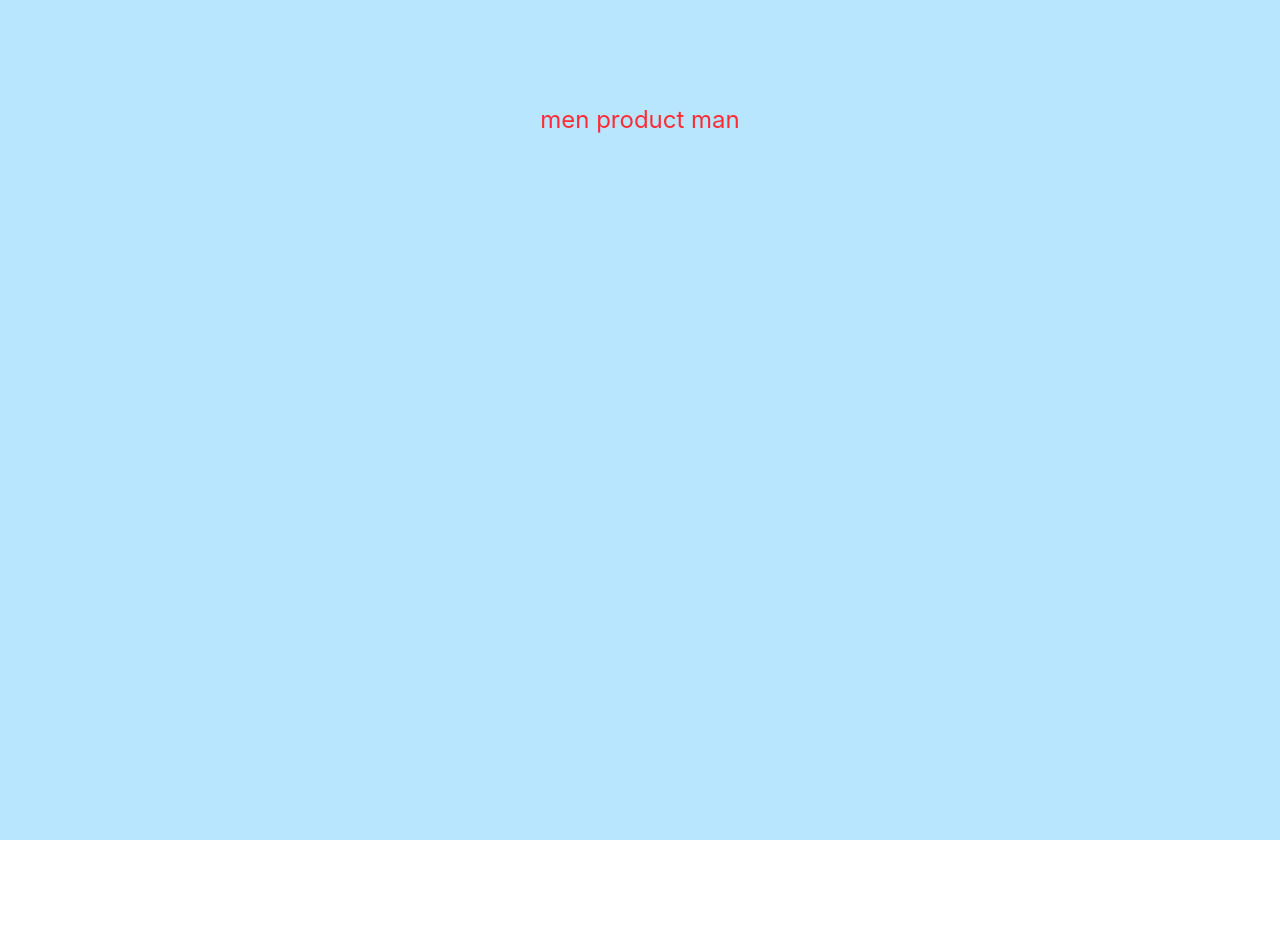
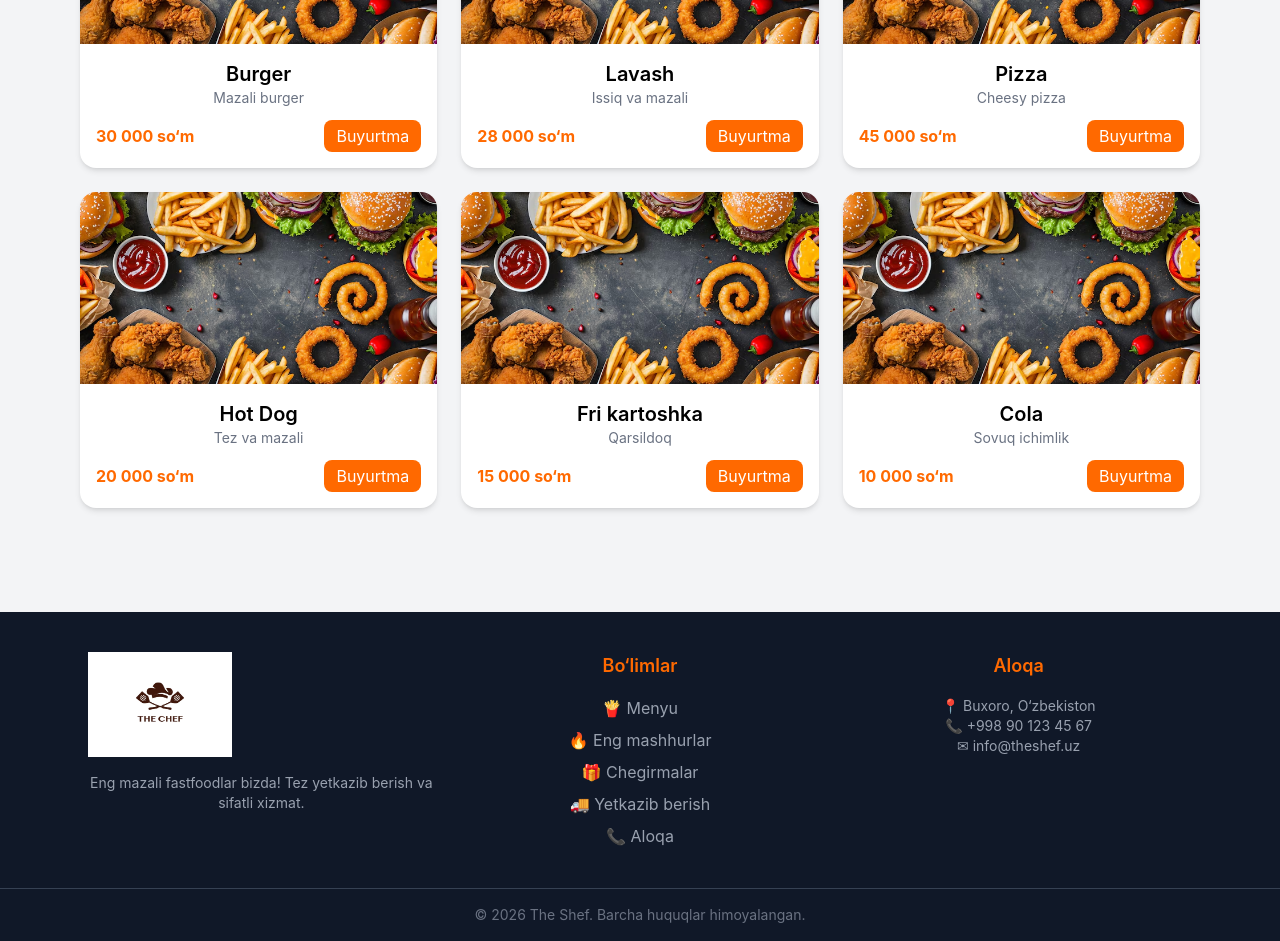
Before and after one commit to AslbekCyb3r/react-rounter, a React (Create React App) app: page /product in a window 1280 px wide. Shown: the part 360-1301 px from the top of the page. Before the commit the page ends 1200 px from the top, so only its background shows below. Built offline with nearby package versions, Linux system fonts and the light colour scheme.

Commit message:
foter qism + contact

```diff
--- a/src/component/Footer.js
+++ b/src/component/Footer.js
@@ -1,23 +1,44 @@
 import React from 'react'
-import logo from './image.png'
+import logo from '../component/image/thesheflogo.png'
+import { NavLink } from 'react-router-dom'
 
 export default function Footer() {
- return (
-    <footer className="bg-white shadow-lg mt-12">
-      <div className="max-w-6xl mx-auto flex items-center justify-between px-6 py-4">
+  return (
+    <footer className="bg-gray-900 text-white mt-16">
+      <div className="max-w-6xl mx-auto px-6 py-10 grid md:grid-cols-3 gap-8">
 
-        {/* logo */}
-        <div className="w-20">
-          <img src={logo} alt="logo" />
+        <div>
+          <img src={logo} alt="logo" className="w-36 mb-4" />
+          <p className="text-gray-400 text-sm">
+            Eng mazali fastfoodlar bizda! Tez yetkazib berish va sifatli xizmat.
+          </p>
         </div>
 
-        {/* menu */}
-        <div className="flex gap-6 text-gray-600 font-medium">
-          <h1 className="hover:text-orange-500 cursor-pointer">Sayt</h1>
-          <h1 className="hover:text-orange-500 cursor-pointer">Menu</h1>
-          <h1 className="hover:text-orange-500 cursor-pointer">Aloqa</h1>
+        {/* Menu */}
+        <div>
+          <h2 className="text-lg font-semibold mb-4 text-orange-500">Bo‘limlar</h2>
+          <ul className="space-y-2 text-gray-400">
+            <li>
+              <NavLink to="/product" className="hover:text-orange-500">🍟 Menyu</NavLink>
+            </li>
+            <li className="hover:text-orange-500 cursor-pointer">🔥 Eng mashhurlar</li>
+            <li className="hover:text-orange-500 cursor-pointer">🎁 Chegirmalar</li>
+            <li className="hover:text-orange-500 cursor-pointer">🚚 Yetkazib berish</li>
+            <li className="hover:text-orange-500 cursor-pointer">📞 Aloqa</li>
+          </ul>
         </div>
 
+        <div>
+          <h2 className="text-lg font-semibold mb-4 text-orange-500">Aloqa</h2>
+          <p className="text-gray-400 text-sm">📍 Buxoro, O‘zbekiston</p>
+          <p className="text-gray-400 text-sm">📞 +998 90 123 45 67</p>
+          <p className="text-gray-400 text-sm">✉ info@theshef.uz</p>
+        </div>
+
+      </div>
+
+      <div className="border-t border-gray-700 text-center py-4 text-gray-500 text-sm">
+        © 2026 The Shef. Barcha huquqlar himoyalangan.
       </div>
     </footer>
   )
--- a/src/component/Header.js
+++ b/src/component/Header.js
@@ -1,6 +1,6 @@
 import React from 'react'
 import { Link } from 'react-router-dom'
-import logo from './image.png'
+import logo from '../component/image/thesheflogo.png'
 
 export default function Header({ active }) {
   return (
@@ -8,7 +8,7 @@ export default function Header({ active }) {
 
 
       <div className='flex items-center gap-3 '>
-        <img src={logo} alt="logo" className='w-10 h-10 object-cover rounded-full' />
+        <img src={logo} alt="logo" className='w-44 h-20 object-cover rounded-full' />
         <h1 className='text-xl font-bold text-gray-800'></h1>
       </div>
 
--- a/src/pages/abount.js
+++ b/src/pages/abount.js
@@ -4,12 +4,48 @@ import Footer from '../component/Footer'
 
 export default function Abount() {
     return (
-        <div>
+        <div className="bg-gray-100 min-h-screen flex flex-col">
             <Header active='/about' />
+
+            <div className="flex-grow flex items-center justify-center px-4 py-10 mt-10">
+                <div className="max-w-3xl w-full bg-white rounded-2xl shadow-lg p-8 md:p-12">
+
+                    <h1 className="text-3xl md:text-4xl font-bold text-center text-gray-800 mb-6">
+                        Biz haqimizda
+                    </h1>
+
+                    <div className="space-y-4 text-gray-600 text-base leading-relaxed">
+
+                        <p>
+                            Bizning platformamiz sizga qulay, tez va ishonchli xizmat
+                            ko‘rsatish maqsadida yaratilgan. Biz foydalanuvchilarga
+                            sifatli mahsulot va xizmatlarni oddiy va tushunarli tarzda
+                            taqdim etishga intilamiz.
+                        </p>
+
+                        <p>
+                            Biz uchun eng muhim qadriyatlar — bu ishonch, sifat va
+                            mijozlar mamnuniyati. Har bir foydalanuvchining ehtiyojini
+                            inobatga olib, doimiy ravishda xizmatlarimizni yaxshilab
+                            boramiz.
+                        </p>
+
+                        <p>
+                            Bizning jamoa zamonaviy texnologiyalar va innovatsion
+                            yondashuvlar orqali sizga eng yaxshi tajribani taqdim
+                            etishga harakat qiladi.
+                        </p>
+
+                        <p>
+                            Siz bilan birga rivojlanish — bizning asosiy maqsadimiz.
+                        </p>
+
+                    </div>
+
+                </div>
+            </div>
+
             <Footer />
-            <h1 className='text-2xl mt-60 text-red-500 w-4xl ml-80'>Prezidentimiz SH.M. Mirziyoyevning 2021 - yil 21-22 yanvar kunlari Buxoro viloyatiga tashrifi davomida va Xalq deputatlari viloyat Kengashining navbatdagi tashqari sessiyasida bergan topshiriqlari bo'yicha 4 - sonli bayonining 98 - bandiga asosan tashkil etilgan.
-
-                Oliygoximizda bugungi kunda 3 ta kampus umumiy hisobda 6000 o`rinli o`quv binosi hamda 420 o`rinli talabalar yotoqxonasi mavjud. Bizda jami 16 ta bakalavr, 8 ta magistratura hamda 6 ta ta`lim shakli bo`yicha DOKTORANTURA (Psixologiya, Filologiya, Pedagogika fanlari bo'yicha) mavjud.</h1>
         </div>
     )
 }
--- a/src/pages/concat.js
+++ b/src/pages/concat.js
@@ -2,14 +2,71 @@ import React from 'react'
 import Header from '../component/Header'
 import Footer from '../component/Footer'
 
-export default function Concat() {
-    return (
-        <div>
-            <div>
-                <Header active='/concat' />
-                <Footer />
-                <h1 className='text-2xl mt-60 text-red-500 '>men concat man</h1>
+export default function Contact() {
+  return (
+    <div className="bg-yellow-50 min-h-screen">
+      <Header active='/contact' />
+
+      <div className="max-w-6xl mx-auto px-4 py-16">
+        <h1 className="text-4xl font-bold text-center text-red-500 mb-10">
+          🍔 Biz bilan bog‘laning
+        </h1>
+
+        <div className="grid md:grid-cols-2 gap-10">
+
+          {/* LEFT SIDE */}
+          <div>
+            <h2 className="text-2xl mb-4 font-semibold">Aloqa ma'lumotlari</h2>
+            <p className="mb-2">📍 Manzil: Toshkent shahri</p>
+            <p className="mb-2">📞 Telefon: +998 90 777 77 77</p>
+            <p className="mb-2">📧 Email: fastfood@gmail.com</p>
+
+            <div className="mt-6 text-gray-600">
+              <p>
+                Buyurtma berish yoki savollar uchun bizga yozing.
+                Eng mazali fast foodlar sizni kutmoqda!
+              </p>
             </div>
+          </div>
+
+          {/* RIGHT SIDE (FORM) */}
+          <form className="bg-white p-6 rounded-lg shadow-lg">
+            <div className="mb-4">
+              <label className="block mb-2">Ismingiz</label>
+              <input
+                type="text"
+                placeholder="Ismingiz"
+                className="w-full px-3 py-2 border rounded"
+              />
+            </div>
+
+            <div className="mb-4">
+              <label className="block mb-2">Telefon</label>
+              <input
+                type="text"
+                placeholder="+998..."
+                className="w-full px-3 py-2 border rounded"
+              />
+            </div>
+
+            <div className="mb-4">
+              <label className="block mb-2">Buyurtma / Xabar</label>
+              <textarea
+                rows="4"
+                placeholder="Masalan: 2 ta burger, 1 cola..."
+                className="w-full px-3 py-2 border rounded"
+              ></textarea>
+            </div>
+
+            <button className="w-full bg-red-500 text-white py-2 rounded hover:bg-red-600">
+              Yuborish 🍟
+            </button>
+          </form>
+
         </div>
-    )
+      </div>
+
+      <Footer />
+    </div>
+  )
 }
--- a/src/pages/produsk.js
+++ b/src/pages/produsk.js
@@ -1,13 +1,101 @@
 import React from 'react'
 import Header from '../component/Header'
 import Footer from '../component/Footer'
+import burger from '../component/image/image.png'
 
-export default function product() {
+export default function Product() {
+
+    const data = [
+        {
+            id: 1,
+            img: '/images/burger.jpg',
+            name: 'Burger',
+            price: '30 000 so‘m',
+            description: 'Mazali burger'
+        },
+        {
+            id: 2,
+            img: '/images/lavash.jpg',
+            name: 'Lavash',
+            price: '28 000 so‘m',
+            description: 'Issiq va mazali'
+        },
+        {
+            id: 3,
+            img: '/images/pizza.jpg',
+            name: 'Pizza',
+            price: '45 000 so‘m',
+            description: 'Cheesy pizza'
+        },
+        {
+            id: 4,
+            img: '/images/hotdog.jpg',
+            name: 'Hot Dog',
+            price: '20 000 so‘m',
+            description: 'Tez va mazali'
+        },
+        {
+            id: 5,
+            img: '/images/fries.jpg',
+            name: 'Fri kartoshka',
+            price: '15 000 so‘m',
+            description: 'Qarsildoq'
+        },
+        {
+            id: 6,
+            img: '/images/cola.jpg',
+            name: 'Cola',
+            price: '10 000 so‘m',
+            description: 'Sovuq ichimlik'
+        }
+    ]
+
     return (
-        <div>
+        <div className="bg-gray-100 min-h-screen">
             <Header active='/product' />
-             <Footer/>
-            <h1 className='text-2xl mt-60 text-red-500 '>men product man</h1>
+
+            <div className="max-w-6xl mx-auto px-4 py-10">
+                <h1 className="text-3xl font-bold text-center mb-8">
+                    Mahsulotlar
+                </h1>
+
+                <div className="grid grid-cols-1 sm:grid-cols-2 md:grid-cols-3 gap-6">
+                    {data.map(item => (
+                        <div
+                            key={item.id}
+                            className="bg-white rounded-2xl shadow-md overflow-hidden hover:shadow-xl transition duration-300"
+                        >
+                            <img
+                                src={burger}
+                                alt={item.name}
+                                className="w-full h-48 object-cover"
+                            />
+
+                            <div className="p-4">
+                                <h2 className="text-xl font-semibold">
+                                    {item.name}
+                                </h2>
+
+                                <p className="text-gray-500 text-sm">
+                                    {item.description}
+                                </p>
+
+                                <div className="mt-3 flex justify-between items-center">
+                                    <span className="text-orange-500 font-bold">
+                                        {item.price}
+                                    </span>
+
+                                    <button className="bg-orange-500 text-white px-3 py-1 rounded-lg hover:bg-orange-600">
+                                        Buyurtma
+                                    </button>
+                                </div>
+                            </div>
+                        </div>
+                    ))}
+                </div>
+            </div>
+
+            <Footer />
         </div>
     )
 }
```
Also changed, not shown: src/component/image/thesheflogo.png (added).
